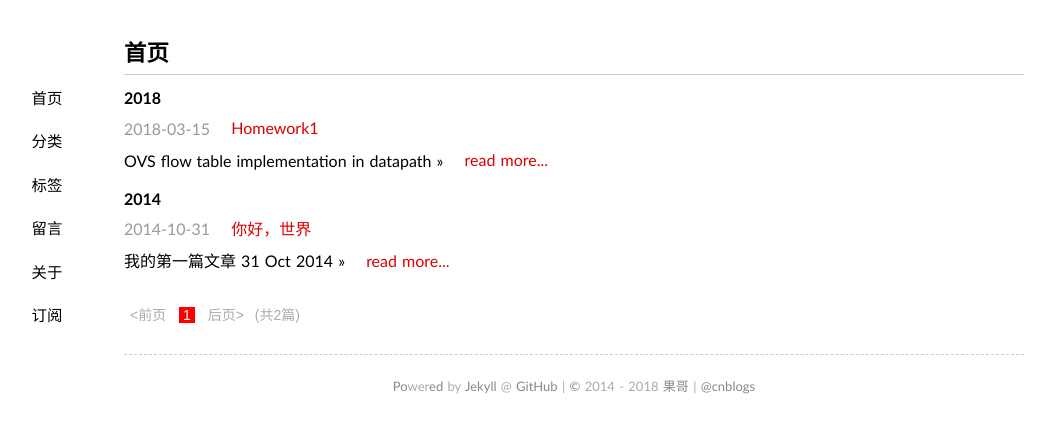
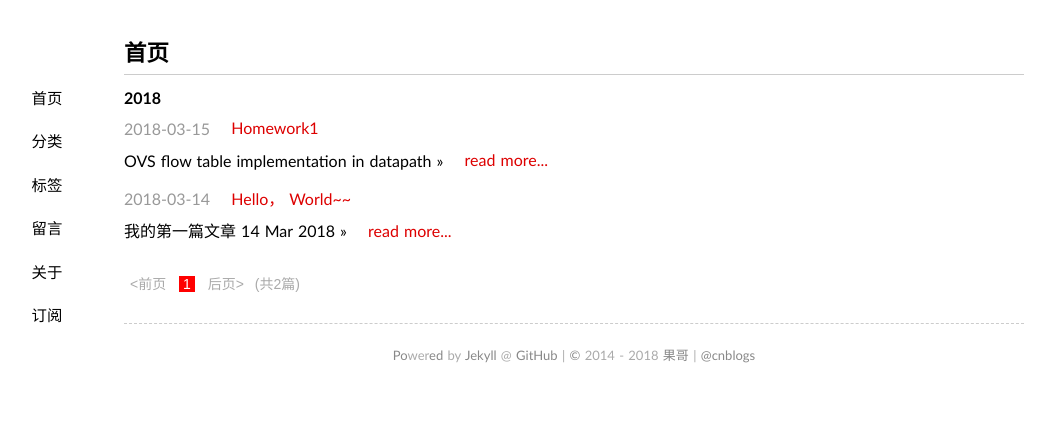
Before and after one commit to Leeegal/Leeegal.github.io, a Jekyll site: the page built from index.html, in a window 1280 px wide. Shown: the top 433 px of the page, without its empty margins (66-1121 px from the left). Built offline with Jekyll 4.4.1, drawn with Linux system fonts in a browser that asks for light colours; some web fonts are replaced; the list of posts is cut into pages by our own code; comment, search, counter and statistics services are not loaded.

Commit message:
Update and rename 2014-10-31-hello-world.html to 2018-03-14-hello-world.html

```diff
--- a/_posts/2014-10-31-hello-world.html
+++ b/_posts/2018-03-14-hello-world.html
@@ -1,6 +1,6 @@
 ---
 layout: post
-title: 你好，世界
+title: Hello， World~~
 ---
 <p>我的第一篇文章</p>
 <p>{{ page.date | date_to_string }}</p>
```
